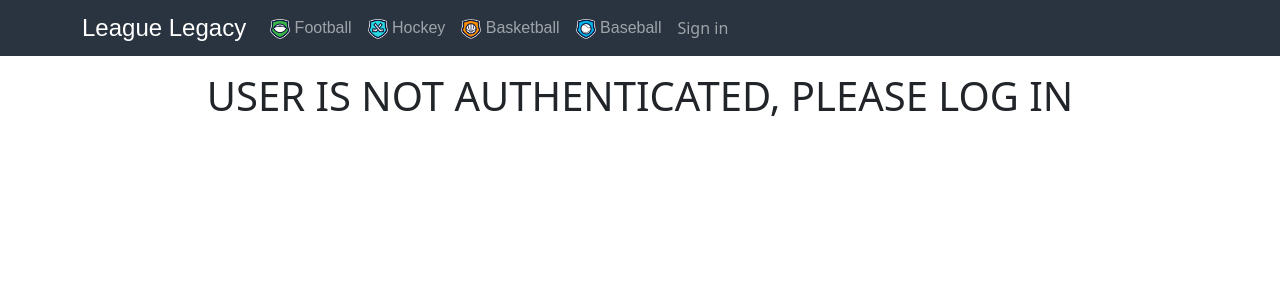
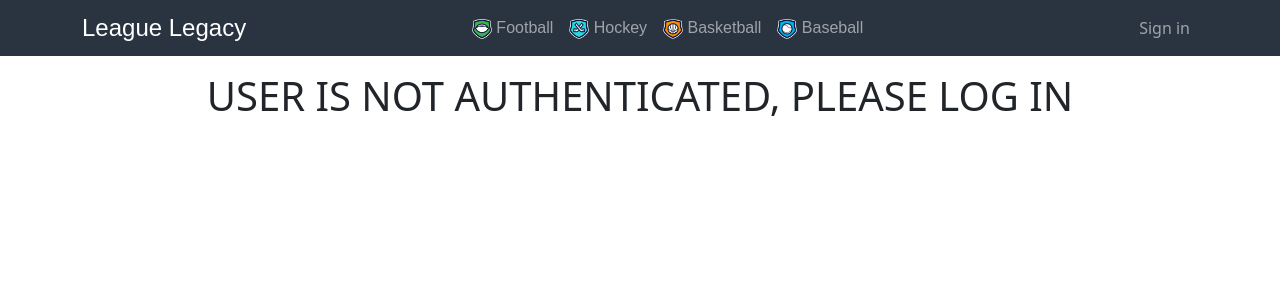
Before and after one commit to ebro1230/LeagueLegacy, a Next.js app: page / in a window 1280 px wide. Shown: the top 300 px of the page. Built offline with nearby package versions, Linux system fonts and the light colour scheme; no server answers; a web font is replaced by a local one.

Commit message:
navbar update

```diff
--- a/app/globals.css
+++ b/app/globals.css
@@ -364,9 +364,23 @@ td p {
     font-size: 24px;
     font-weight: 400;
     line-height: 30px;
-    text-align: center;
+    text-align: left;
+    margin:0px;
+    width:248px;
   }
 
   .bg-custom {
     background-color: #2A3440 !important; /* Custom color */
   }
+
+  .navbar-league-div{
+    color:white;
+    width:100%;
+    justify-content: center;
+  }
+
+  .signin-div{
+    color:white;
+    width:248px;
+    justify-content: flex-end;
+  }
--- a/components/Navbar.js
+++ b/components/Navbar.js
@@ -33,7 +33,7 @@ function NavigationBar() {
         </Navbar.Brand>
         <Navbar.Toggle aria-controls="responsive-navbar-nav" />
         <Navbar.Collapse id="responsive-navbar-nav">
-          <Nav>
+          <Nav className="navbar-league-div">
             <Nav.Link href="/sport/football" className={koulen.className}>
               <Image
                 src={football}
```
